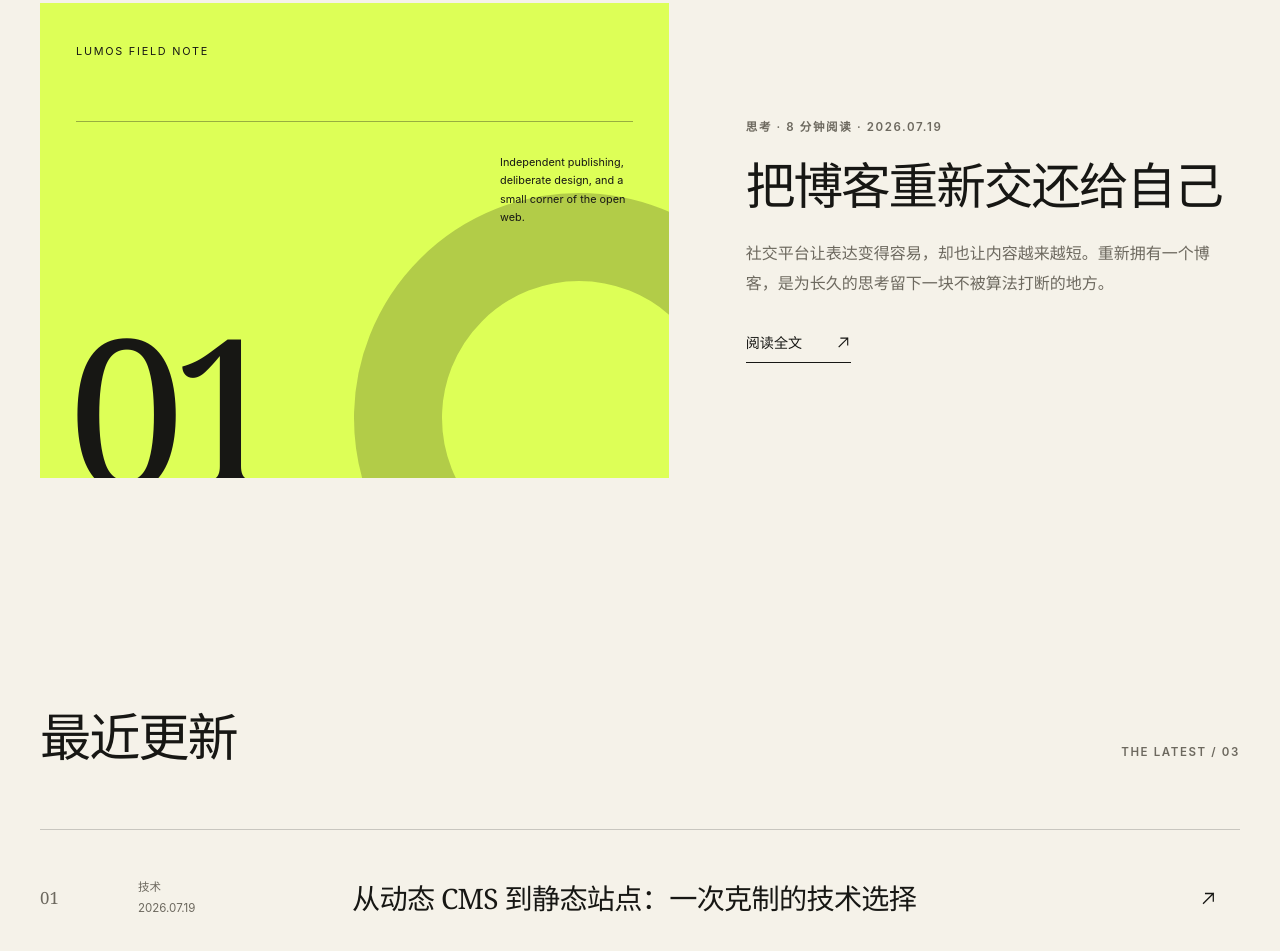
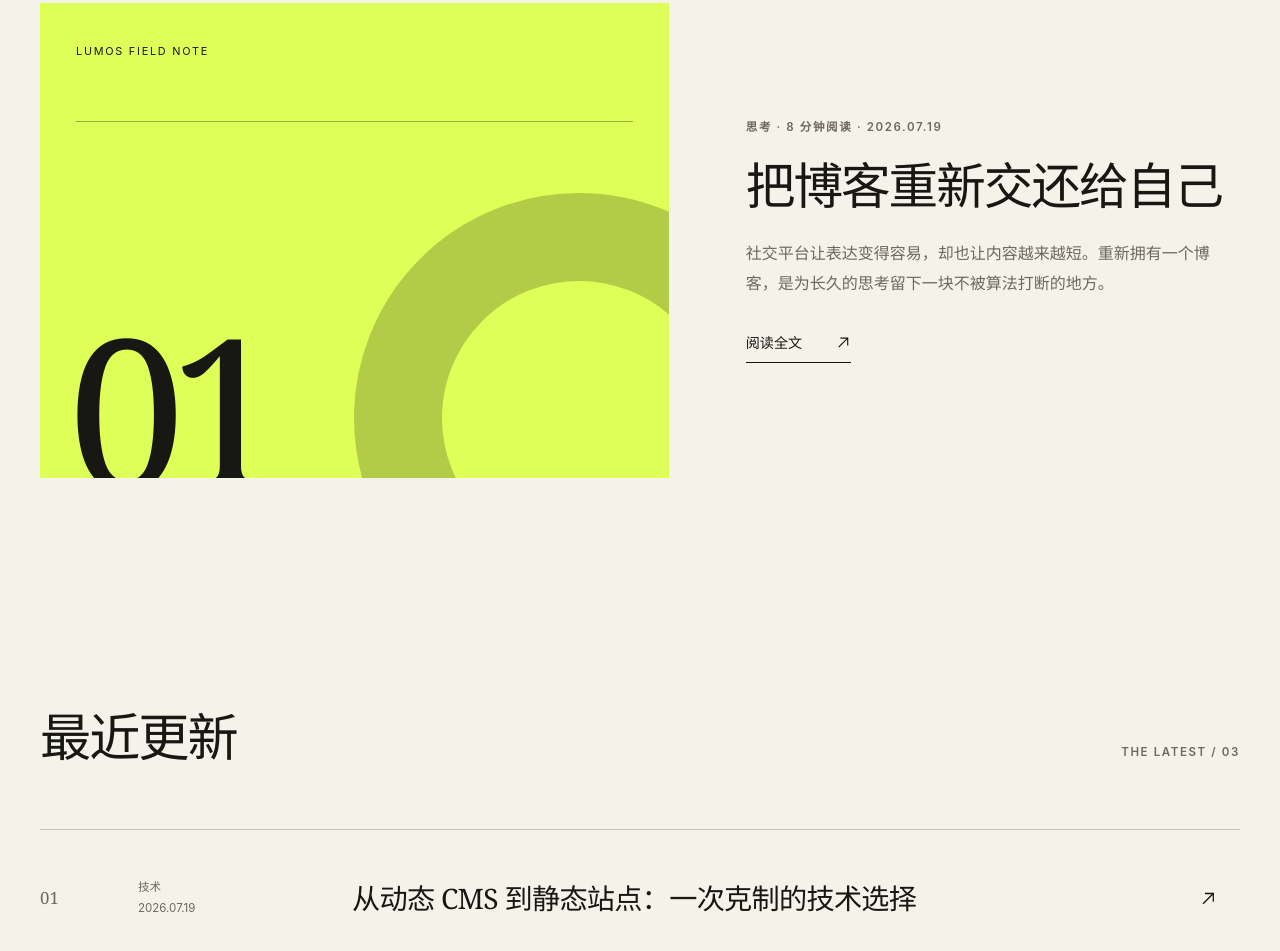
Before and after one commit to lumos706/lumos706.github.io, an Astro site: page / in a window 1280 px wide. Shown: the part 1114-2065 px from the top of the page. Built offline with nearby package versions, Linux system fonts and the light colour scheme; Astro itself is replaced by a stand-in of ours.

Commit message:
style: simplify featured poster copy

```diff
--- a/src/pages/index.astro
+++ b/src/pages/index.astro
@@ -32,7 +32,6 @@ const latest = posts.filter((post) => post.id !== featured.id).slice(0, 3);
           <div class="feature-poster" data-reveal>
             <span class="poster-label">LUMOS FIELD NOTE</span>
             <span class="poster-number">01</span>
-            <p class="poster-note">Independent publishing, deliberate design, and a small corner of the open web.</p>
           </div>
           <div class="feature-copy" data-reveal>
             <div class="meta-label">{featured.data.category} · {featured.data.readingTime} 分钟阅读 · {formatDate(featured.data.pubDate)}</div>
@@ -158,7 +157,6 @@ const latest = posts.filter((post) => post.id !== featured.id).slice(0, 3);
 
   .poster-label { position: relative; z-index: 2; font-size: 0.68rem; letter-spacing: 0.16em; }
   .poster-number { position: absolute; z-index: 2; bottom: -36px; left: 28px; font: 500 13.1rem / 1 var(--serif); letter-spacing: -0.08em; }
-  .poster-note { position: absolute; z-index: 2; top: 150px; right: 34px; width: 135px; margin: 0; font-size: 0.68rem; line-height: 1.7; }
   .feature-copy h3 { margin: 22px 0 24px; font: 500 clamp(2.5rem, 4vw, 3.1rem) / 1.17 var(--serif); letter-spacing: -0.04em; }
   .feature-copy p { margin: 0; color: var(--muted); font-size: 1rem; line-height: 1.9; }
   .feature-copy .text-link { margin-top: 24px; }
```
